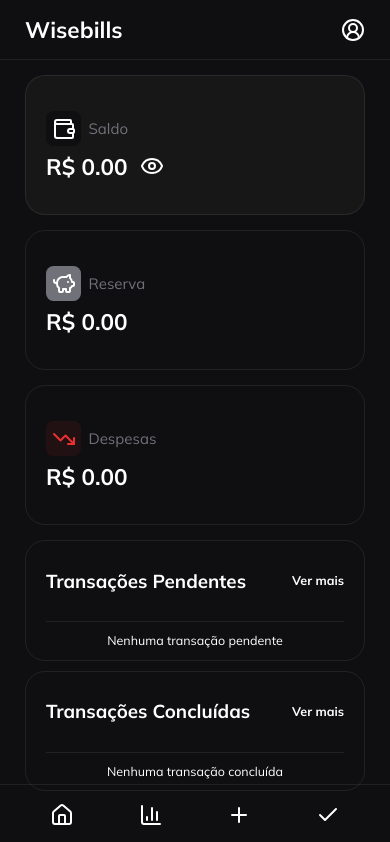
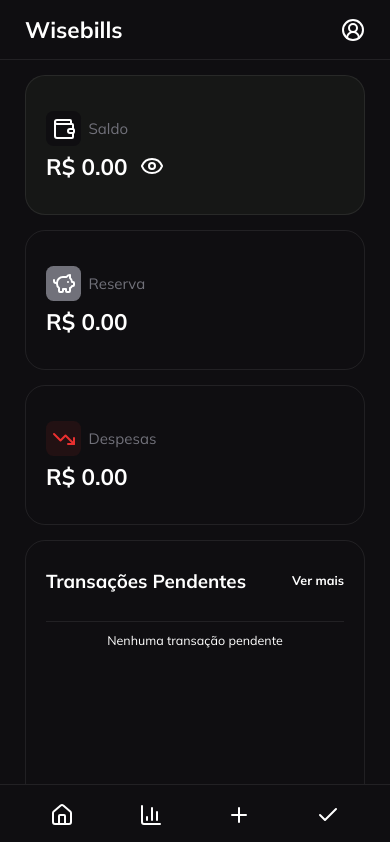
Before and after one commit to nicolasfreitas-dev/wisebills, a Next.js app: page / in a window 390 px wide. Shown: the top 842 px of the page. Built offline with nearby package versions, Linux system fonts and the light colour scheme.

Commit message:
refactor: adjust main page padding in smaller devices

```diff
--- a/src/app/page.tsx
+++ b/src/app/page.tsx
@@ -70,7 +70,7 @@
     return (
         <>
             <Header />
-            <main className="md:flex md:gap-10 px-10 pb-5">
+            <main className="min-h-screen md:flex md:gap-10 px-10 pb-[75px] md:pb-6">
                 <div className="md:w-[60%] md:flex md:flex-col md:gap-4">
                     <Amount
                         balance={balance}
@@ -84,7 +84,7 @@
                         <Expenses expenses={expenses} />
                     </div>
                 </div>
-                <div className="md:w-[40%] md:h-screen flex flex-col mt-2">
+                <div className="md:w-[40%] h-screen flex flex-col mt-2">
                     <TransactionContainer title="Transações Pendentes">
                         <PendingTransaction />
                     </TransactionContainer>
@@ -97,7 +97,7 @@
                     isClosed={() => setIsModalOpen(false)}
                 />
                 <Navbar>
-                    <nav className="md:hidden w-full h-24 fixed bottom-0 left-0 flex items-center justify-evenly list-none border-t-[1px] border-t-border-color">
+                    <nav className="md:hidden w-full h-24 fixed bottom-0 left-0 flex items-center justify-evenly list-none bg-bg-primary border-t-[1px] border-t-border-color">
                         <li className="p-6 cursor-pointer">
                             <HouseIcon />
                         </li>
--- a/src/components/TransactionsContainer/index.tsx
+++ b/src/components/TransactionsContainer/index.tsx
@@ -7,7 +7,7 @@
 
 export default function TransactionContainer({ children, title }: TransactionContainerProps) {
     return (
-        <div className="w-full md:h-[50%] border border-border-color rounded-[20px] flex flex-col mt-4 px-8">
+        <div className="w-full h-2/4 md:h-2/4 border border-border-color rounded-[20px] flex flex-col mt-4 px-8">
             <div className="h-32 flex items-center justify-between">
                 <h3 className="text-3xl font-bold">{ title }</h3>
                 <span className="text-xl font-bold cursor-pointer">
```
